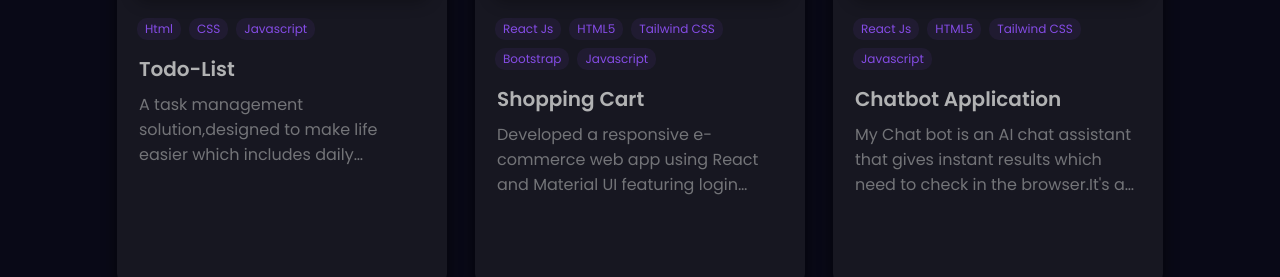
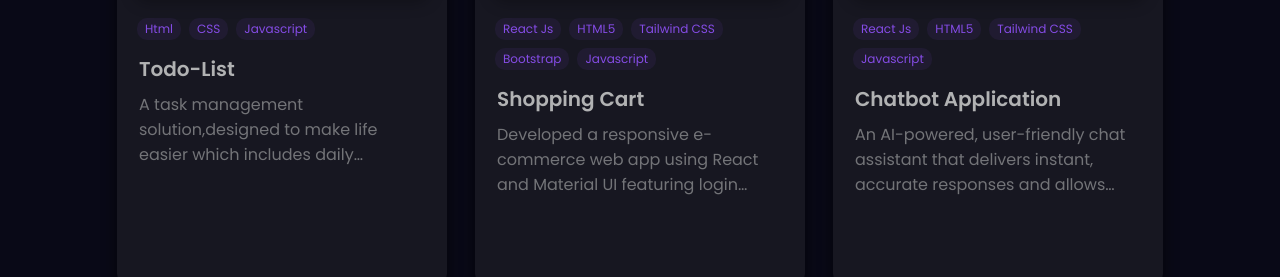
Before and after one commit to degalaram/Portfolio, a React (Create React App) app: page / in a window 1280 px wide. Shown: the part 3780-4057 px from the top of the page. Built offline with nearby package versions, Linux system fonts and the light colour scheme.

Commit message:
Update constants.js

```diff
--- a/src/data/constants.js
+++ b/src/data/constants.js
@@ -262,7 +262,7 @@ export const projects = [
     id: 19,
     title: "Chatbot Application",
     description:
-      "My Chat bot is an AI chat assistant that gives instant results which need to check in the browser.It's a co-friendly chat assistant.",
+      "An AI-powered, user-friendly chat assistant that delivers instant, accurate responses and allows quick verification in the browser. Designed to be co-friendly, efficient, and highly supportive for everyday tasks",
     image:
       "https://ik.imagekit.io/uko16m2rv/156Z_2305.w017.n001.54B.p12.54.jpg",
     tags: [
```
